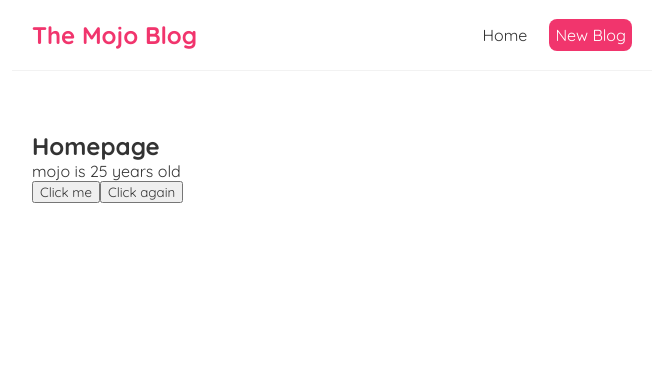
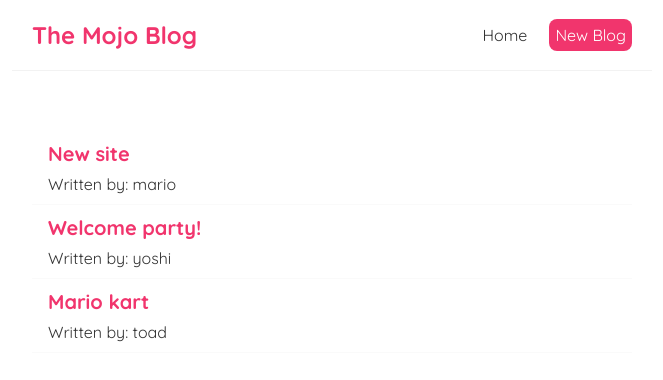
Before and after one commit to TheRealKiraAI/react-blog, a React (Create React App) app in the folder mojo-blog/: page / in a window 1280 px wide. Shown: the top 380 px of the page, without its empty margins (308-971 px from the left). Built offline with nearby package versions, Linux system fonts and the light colour scheme; the HTML template or start-up script is replaced by a standard one.

Commit message:
outputting lists

```diff
--- a/mojo-blog/src/Home.js
+++ b/mojo-blog/src/Home.js
@@ -1,25 +1,20 @@
 import { useState } from 'react';
 
 const Home = () => {
-  // let name = 'mojo';
-  const [name, setName] = useState('mojo');
-  const [age, setAge] = useState(25);
-
-  const handleClick = () => {
-    setName('jojo');
-    setAge(30);
-  }
-
-  const clickAgain = (name, e) => {
-    console.log('hello ' + name, e.target);
-  }
+  const [blogs, setBlogs] = useState([
+    { title: 'New site', body: 'lorem ipsum...', author: 'mario', id: 1},
+    { title: 'Welcome party!', body: 'lorem ipsum...', author: 'yoshi', id: 1},
+    { title: 'Mario kart', body: 'lorem ipsum...', author: 'toad', id: 1}
+  ]);
 
   return (
     <div className="home">
-      <h2>Homepage</h2>
-      <p>{ name } is { age } years old</p>
-      <button onClick={handleClick}>Click me</button>
-      <button onClick={(e) => clickAgain('mojo')}>Click again</button>
+      {blogs.map((blog) => (
+        <div className="blog-preview" key={blog.id}>
+          <h2>{ blog.title }</h2>
+          <p>Written by: { blog.author }</p>
+        </div>
+      ))}
     </div>
    );
 }
--- a/mojo-blog/src/index.css
+++ b/mojo-blog/src/index.css
@@ -33,3 +33,20 @@
   margin: 40px auto;
   padding: 20px;
 }
+
+/* blog previews and list */
+.blog-preview {
+  padding: 10px 16px;
+  margin: 20px 9;
+  border-bottom: 1px solid #fafafa;
+}
+
+.blog-preview:hover {
+  box-shadow: 1px 3px 5px rgba(0,0,0.1);
+}
+
+.blog-preview h2 {
+  font-size: 20px;
+  color: #f1356d;
+  margin-bottom: 8px;
+}
```
